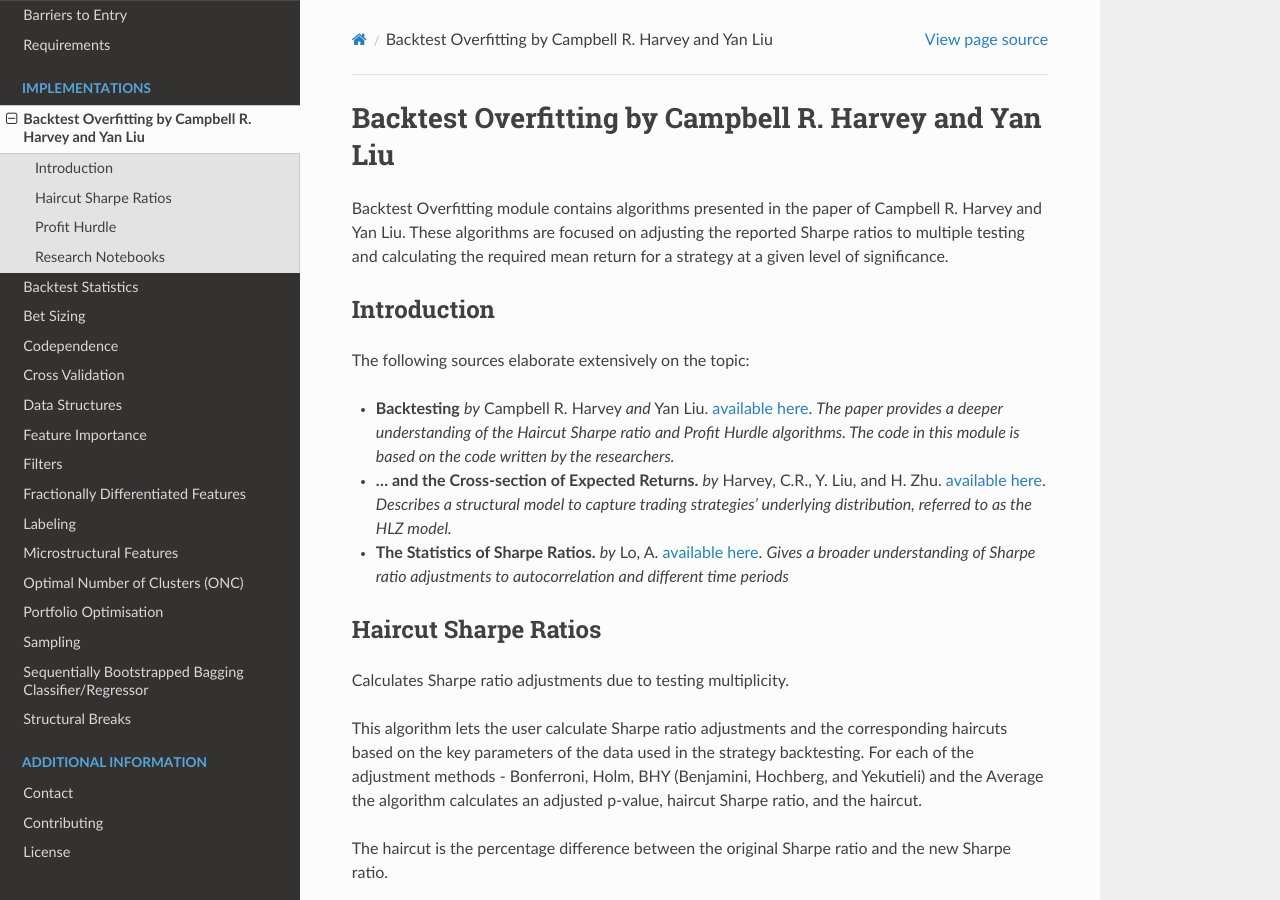
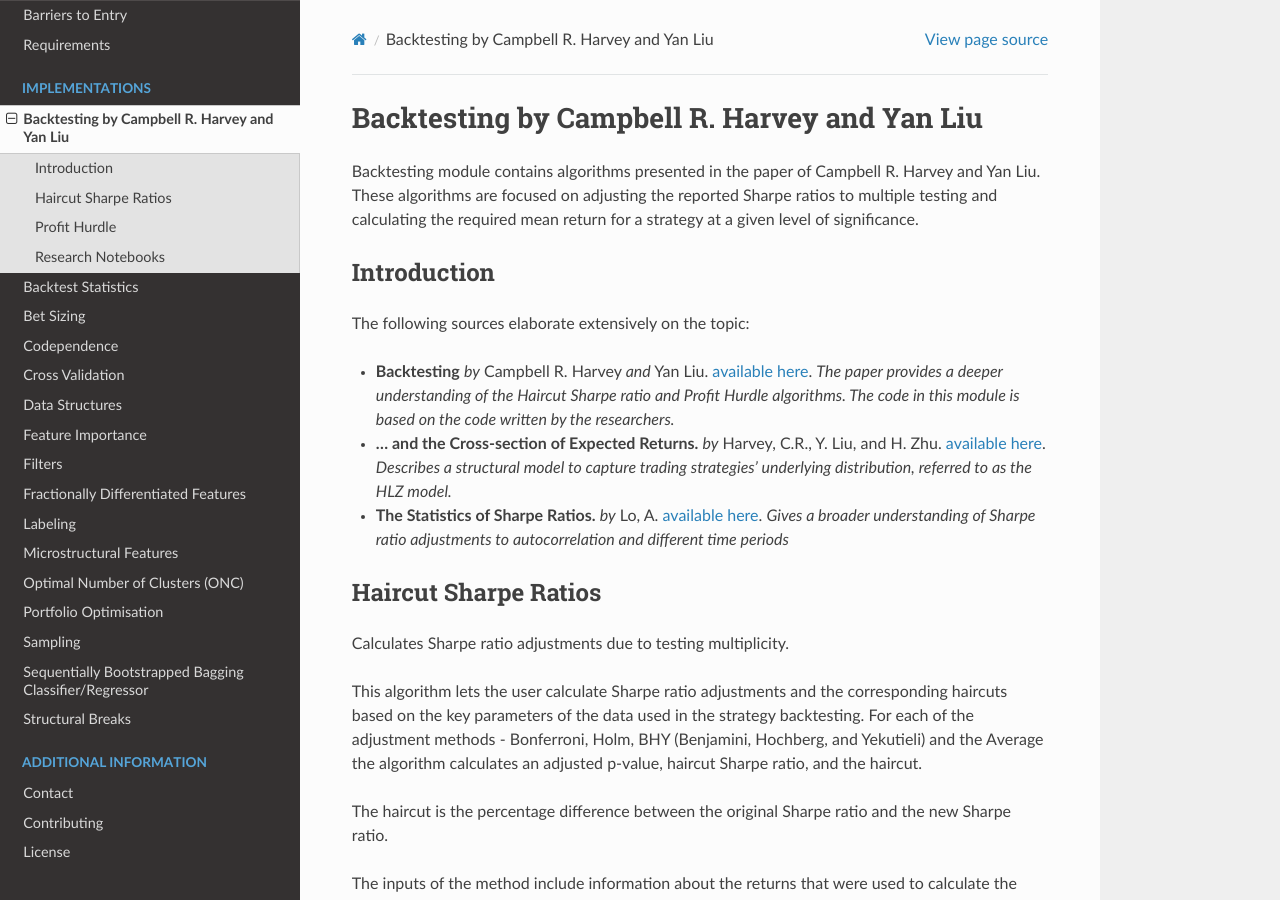
Before and after one commit to hudson-and-thames/mlfinlab, a Sphinx documentation site: the page built from docs/source/implementations/backtesting.rst, in a window 1280 px wide and 900 px high. Built offline with Sphinx 7.4.7 and the Read the Docs theme 2.0.0, drawn with Linux system fonts in a browser that asks for light colours; some of the changed text lies outside the part shown.

Commit message:
Change from 'Backtest Overfitting' to "Backtesting'

```diff
--- a/docs/source/implementations/backtest_overfitting.rst
+++ b/docs/source/implementations/backtesting.rst
@@ -1,10 +1,10 @@
-.. _implementations-backtest_overfitting:
+.. _implementations-backtesting:
 
 ============================================================
-Backtest Overfitting by Campbell R. Harvey and Yan Liu
+Backtesting by Campbell R. Harvey and Yan Liu
 ============================================================
 
-Backtest Overfitting module contains algorithms presented in the paper of Campbell R. Harvey and Yan Liu. These algorithms are focused on adjusting the reported Sharpe ratios to multiple testing and calculating the required mean return for a strategy at a given level of significance.
+Backtesting module contains algorithms presented in the paper of Campbell R. Harvey and Yan Liu. These algorithms are focused on adjusting the reported Sharpe ratios to multiple testing and calculating the required mean return for a strategy at a given level of significance.
 
 Introduction
 ============================================================
@@ -141,6 +141,6 @@ Research Notebooks
 
 The following research notebooks can be used to better understand how the algorithms within this module work and how they can be used on real data.
 
-* `Backtest Overfitting Notebook`_
+* `Backtesting Notebook`_
 
-.. _Backtest Overfitting: https://github.com/hudson-and-thames/research/blob/master/BacktestOverfitting/BacktestOverfitting.ipynb
+.. _Backtesting: https://github.com/hudson-and-thames/research/blob/master/Backtesting/Backtesting.ipynb
--- a/docs/source/index.rst
+++ b/docs/source/index.rst
@@ -112,7 +112,7 @@ Implementations
    :caption: Implementations
    :hidden:
 
-   implementations/backtest_overfitting
+   implementations/backtesting
    implementations/backtest_statistics
    implementations/bet_sizing
    implementations/codependence
@@ -130,7 +130,7 @@ Implementations
    implementations/structural_breaks
 
 
-* :doc:`implementations/backtest_overfitting`
+* :doc:`implementations/backtesting`
 * :doc:`implementations/backtest_statistics`
 * :doc:`implementations/bet_sizing`
 * :doc:`implementations/codependence`
```
